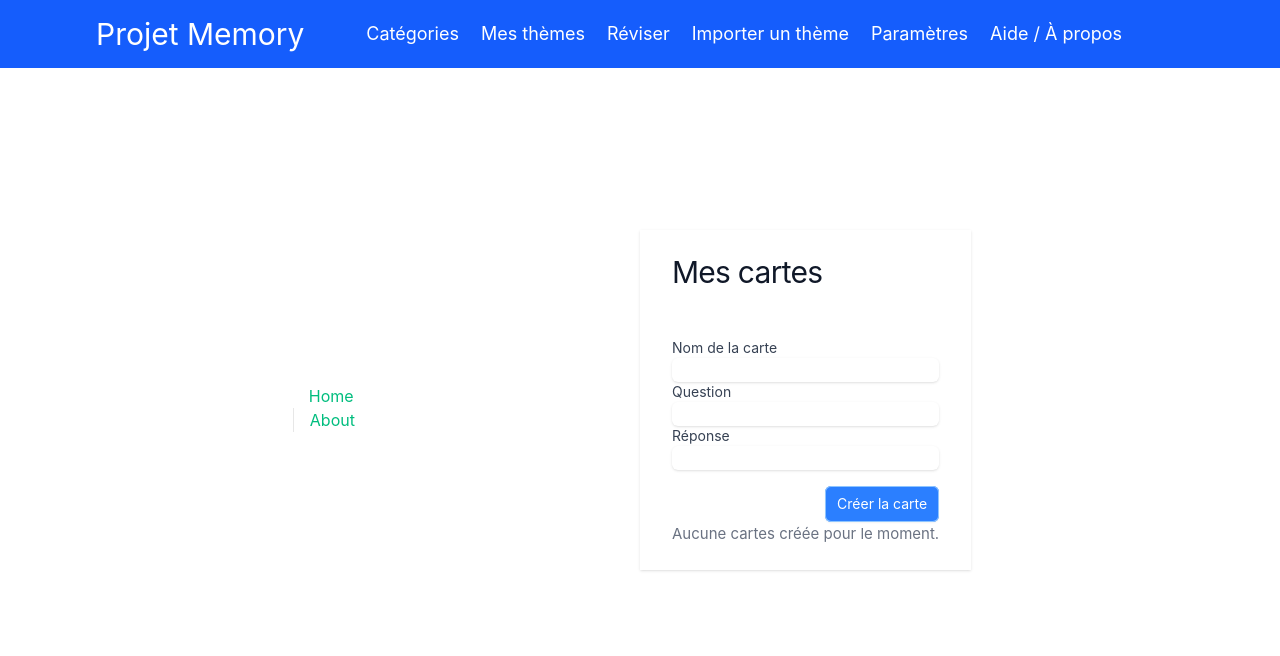
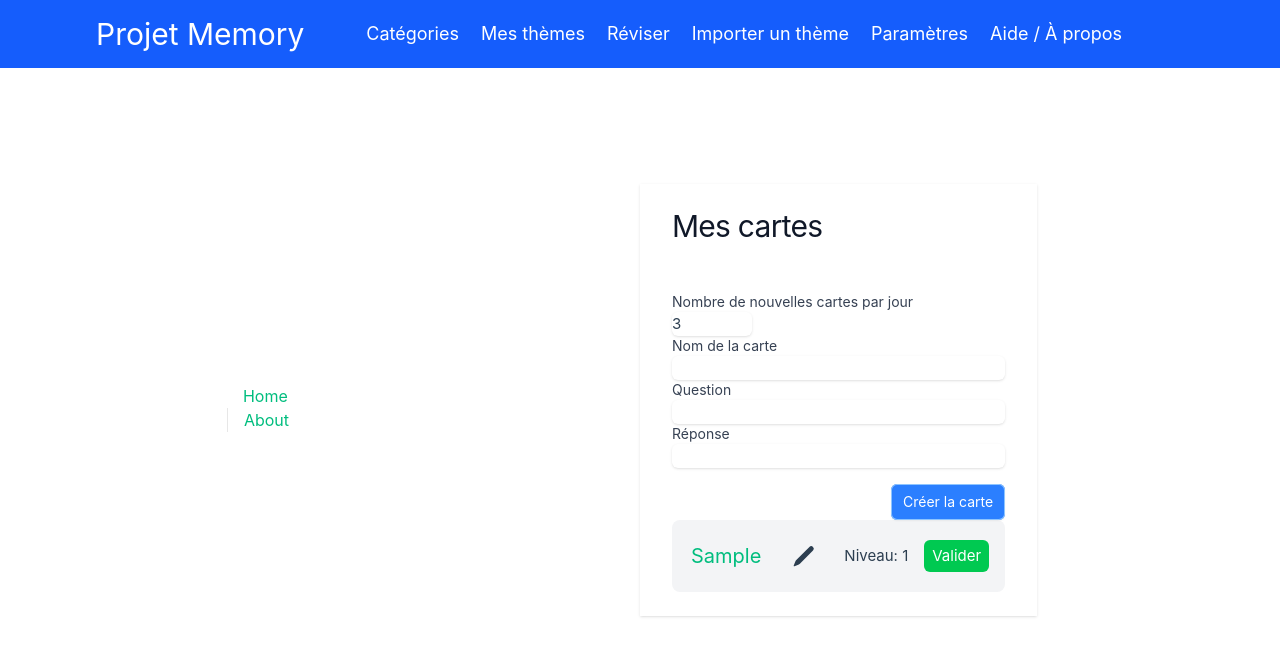
Before and after one commit to jlaron230/Projet-memory, a Vue app: page /CardTheme/1 in a window 1280 px wide. Both pictures are taken after typing "Sample", "Sample", "Sample" into the empty fields and a click on the button "Créer la carte". Shown: the top 656 px of the page. Built offline with nearby package versions, Linux system fonts and the light colour scheme.

Commit message:
fix-level

```diff
--- a/public/cards.js
+++ b/public/cards.js
@@ -1,83 +1,176 @@
 import { CACHE_CATEGORIES } from './categories.js'
 
-export const CACHE_CARDS = 'cards-v1';
-const MAX_CARDS_PER_DAY = 5;
+export const CACHE_CARDS = 'cards-v1'
+const MAX_CARDS_PER_DAY = 3
+const CACHE_SETTINGS = 'settings-v1'
+const REVIEW_INTERVALS = [1, 3, 7, 14, 30];
 
-export const createCard = async (themeId, name, options, value, CardResponse ,level = 1) => {
-  const cardData = JSON.stringify({themeId, name, options, value, responseCard: CardResponse, level, lastReviewed: null });
-  const request = new Request(`/cards/${themeId}/${name}`);
-  const responseObj = new Response(cardData, { status: 200, statusText: 'success' });
+// Fonction pour définir le nombre de nouvelles cartes par jour
+export const setMaxCardsPerDay = async (maxCards) => {
+  const cache = await caches.open(CACHE_SETTINGS);
+  const settings = JSON.stringify({ maxCardsPerDay: maxCards });
+  await cache.put('/settings/maxCardsPerDay', new Response(settings, { status: 200, statusText: 'success' }));
+  console.log(`Nombre de cartes par jour défini à ${maxCards}`);
+};
 
+// Fonction pour récupérer le paramètre du nombre de cartes par jour
+export const getMaxCardsPerDay = async () => {
+  const cache = await caches.open(CACHE_SETTINGS);
+  const response = await cache.match('/settings/maxCardsPerDay');
+  if (response) {
+    const data = await response.json();
+    return data.maxCardsPerDay || DEFAULT_MAX_CARDS_PER_DAY;
+  }
+  return DEFAULT_MAX_CARDS_PER_DAY;
+};
+
+export const createCard = async (themeId, name, options, value, CardResponse, level = 1) => {
+  const cardData = JSON.stringify({
+    themeId,
+    name,
+    options,
+    value,
+    responseCard: CardResponse,
+    level,
+    lastReviewed: null,
+    nextReview: new Date().toISOString().split('T')[0],
+  })
+  const request = new Request(`/cards/${themeId}/${name}`)
+  const responseObj = new Response(cardData, { status: 200, statusText: 'success' })
+
+  const cache = await caches.open(CACHE_CARDS)
+  const existingCard = await cache.match(request)
+  if (existingCard) {
+    console.warn(`La carte ${name} existe déjà dans le cache, ajout annulé.`)
+    return
+  }
+  await cache.put(request, responseObj)
+  console.log(`Carte ${name} mise en cache`)
+}
+
+export const updateCard = async (
+  themeId,
+  originalName,
+  newName,
+  options,
+  newQuestion,
+  originalQuestion,
+  newResponse,
+  originalResponse,
+  level,
+) => {
+  const cardData = JSON.stringify({
+    themeId,
+    name: newName,
+    options,
+    value: newQuestion,
+    responseCard: newResponse,
+    level,
+  })
+
+  const oldRequest = new Request(`/cards/${themeId}/${originalName}`)
+  const newRequest = new Request(`/cards/${themeId}/${newName}`)
+  const responseObj = new Response(cardData, { status: 200, statusText: 'success' })
+
+  const cache = await caches.open(CACHE_CARDS)
+
+  if (originalName !== newName) {
+    await cache.delete(oldRequest)
+  }
+
+  await cache.put(newRequest, responseObj)
+  console.log(
+    `Carte ${newName} mise à jour dans le cache avec question : ${newQuestion} et réponse : ${newResponse}`,
+  )
+}
+
+export const deleteCard = async (themeId, CardName) => {
+  const request = new Request(`/cards/${themeId}/${CardName}`)
+  const cache = await caches.open(CACHE_CARDS)
+  const deleted = await cache.delete(request)
+  if (deleted) {
+    console.log(`Carte ${CardName} supprimée du cache`)
+  } else {
+    console.warn(`Aucune Carte trouvée pour ${CardName} dans le cache`)
+  }
+}
+
+export async function getDailyCards() {
   const cache = await caches.open(CACHE_CARDS);
-  const existingCard = await cache.match(request);
-  if (existingCard) {
-    console.warn(`La carte ${name} existe déjà dans le cache, ajout annulé.`);
+  const keys = await cache.keys();
+  const today = new Date();
+
+  let dailyCards = [];
+
+  for (let request of keys) {
+    if (!request.url.includes('/cards/themeId/cardName')) continue;
+
+    const response = await cache.match(request);
+    const cardData = await response.json();
+
+    const nextReviewDate = new Date(cardData.nextReview);
+    if (nextReviewDate <= today) {
+      dailyCards.push(cardData);
+    }
+  }
+
+  return dailyCards;
+}
+
+export async function updateCardReview(themeId, cardName, success) {
+  const cache = await caches.open(CACHE_CARDS);
+  const key = `card-${themeId}-${cardName}`;
+
+  let cardData = await cache.match(key).then(res => res ? res.json() : null);
+
+  if (!cardData) {
+    console.warn(`Carte non trouvée dans le cache : ${cardName}`);
     return;
   }
-  await cache.put(request, responseObj);
-  console.log(`Carte ${name} mise en cache`);
-};
 
-export const updateCard = async (themeId, originalName, newName, options, newQuestion, originalQuestion, newResponse, originalResponse, level) => {
-  const cardData = JSON.stringify({themeId, name: newName, options, value: newQuestion, responseCard: newResponse, level });
+  let { level, nextReview } = cardData;
 
-  const oldRequest = new Request(`/cards/${themeId}/${originalName}`);
-  const newRequest = new Request(`/cards/${themeId}/${newName}`);
-  const responseObj = new Response(cardData, { status: 200, statusText: 'success' });
-
-  const cache = await caches.open(CACHE_CARDS);
-
-  if (originalName !== newName) {
-    await cache.delete(oldRequest);
+  if (success) {
+    level = Math.min(level + 1, 5); // Augmente le niveau, max 5
+  } else {
+    level = Math.max(level - 1, 1); // Diminue le niveau, min 1
   }
 
-  await cache.put(newRequest, responseObj);
-  console.log(`Carte ${newName} mise à jour dans le cache avec question : ${newQuestion} et réponse : ${newResponse}`);
-};
+  // Calculer la nouvelle date de révision en fonction du niveau
+  const daysToWait = [1, 3, 7, 14, 30]; // Espacement progressif
+  nextReview = new Date();
+  nextReview.setDate(nextReview.getDate() + daysToWait[level - 1]);
 
+  // Mettre à jour dans le cache
+  await cache.put(key, new Response(JSON.stringify({ ...cardData, level, nextReview })));
 
+  console.log(`Carte "${cardName}" mise à jour : niveau ${level}, prochaine révision le ${nextReview}`);
+}
 
-export const deleteCard = async (themeId, CardName) => {
-  const request = new Request(`/cards/${themeId}/${CardName}`);
-  const cache = await caches.open(CACHE_CARDS);
-  const deleted = await cache.delete(request);
-  if (deleted) {
-    console.log(`Carte ${CardName} supprimée du cache`);
-  } else {
-    console.warn(`Aucune Carte trouvée pour ${CardName} dans le cache`);
+export const validateCard = async (themeId, name, success) => {
+  const request = new Request(`/cards/${themeId}/${name}`)
+  const cache = await caches.open(CACHE_CARDS)
+  const response = await cache.match(request)
+  if (response) {
+    const card = await response.json();
+    const today = new Date();
+    if (success) {
+      card.level = Math.min(card.level + 1, 5);
+    } else {
+      card.level = Math.max(card.level - 1, 1);
+    }
+
+    const nextReviewDate = new Date(today);
+    nextReviewDate.setDate(today.getDate() + REVIEW_INTERVALS[card.level - 1]);
+    card.lastReviewed = today.toISOString().split('T')[0];
+    card.nextReview = nextReviewDate.toISOString().split('T')[0];
+
+    const updatedResponse = new Response(JSON.stringify(card), {
+      status: 200,
+      statusText: 'success',
+    });
+
+    await cache.put(request, updatedResponse);
+    console.log(`Carte ${name} mise à jour : Niveau ${card.level}, prochaine révision le ${card.nextReview}`);
   }
 };
-
-export const getDailyCards = async () => {
-  const cache = await caches.open(CACHE_CARDS);
-  const requests = await caches.keys();
-  const cards = await Promise.all(
-    requests.map(async (request) => {
-      const response = await cache.match(request);
-      return response ? response.json() : null;
-    })
-  )
-
-  const today = new Date().toISOString().split('T')[0];
-  const filteredCards = cards
-    .filter((card) => card && (!card.lastReviewed || card.lastReviewed !== today))
-    .sort((a, b) => b.level - a.level)
-    .slice(0, MAX_CARDS_PER_DAY);
-
-  return filteredCards;
-}
-
-export const validateCard = async (themeId, name) => {
-  const request = new Request(`/cards/${themeId}/${name}`);
-  const cache = await caches.open(CACHE_CARDS);
-  const response = await cache.match(request);
-
-  if (response) {
-    const card = await response.json();
-    card.level += 1;
-    card.lastReviewed = new Date().toISOString().split('T')[0];
-    const updatedResponse = new Response(JSON.stringify(card), { status: 200, statusText: 'success' });
-    await cache.put(request, updatedResponse);
-    console.log(`Carte ${name} validée, nouveau niveau : ${card.level}`);
-  }
-};
--- a/public/service-worker.js
+++ b/public/service-worker.js
@@ -1,6 +1,6 @@
 import { cacheAssets, cleanUpOldCaches, putInCache } from './cache.js'
 import { createCategory, deleteCategory, updateCategory, CACHE_CATEGORIES } from './categories.js'
-import { createCard, deleteCard, updateCard,  getDailyCards, validateCard } from './cards.js'
+import { createCard, deleteCard, updateCard,  getDailyCards, validateCard, setMaxCardsPerDay, getMaxCardsPerDay } from './cards.js'
 import { createTheme, updateTheme, deleteTheme} from './theme.js'
 // Définir le cache pour les assets
 const CACHE_ASSETS = 'assets-v1';
@@ -52,6 +52,15 @@ self.addEventListener('message', (event) => {
     deleteTheme(categoryId, name);
   }
 
+  if (event.data && event.data.type === 'SET_MAX_CARDS_PER_DAY') {
+    const { maxCards } = event.data.data;
+    setMaxCardsPerDay(maxCards);
+  }
+
+  if (event.data && event.data.type === 'GET_MAX_CARDS_PER_DAY') {
+    getMaxCardsPerDay().then(maxCards => event.ports[0].postMessage(maxCards));
+  }
+
   if (event.data && event.data.type === 'CREATE_CARD') {
     const { themeId, name, options, value, responseCard } = event.data.data;
     createCard( themeId, name, options, value, responseCard);
@@ -71,9 +80,9 @@ self.addEventListener('message', (event) => {
     getDailyCards().then(cards => event.ports[0].postMessage(cards));
   }
 
-  if (event.data && event.data.type === 'VALIDATE_CARD') { // Correction ici
-    const { themeId, name } = event.data.data;
-    validateCard(themeId, name);
+  if (event.data && event.data.type === 'VALIDATE_CARD') {
+    const { themeId, name, success  } = event.data.data;
+    updateCardReview(themeId, name, success );
   }
 
 });
--- a/src/components/cardTheme/cardTheme.vue
+++ b/src/components/cardTheme/cardTheme.vue
@@ -1,5 +1,5 @@
 <script setup lang="ts">
-import { ref, onMounted, computed } from 'vue'
+import { ref, onMounted, computed, watch } from 'vue'
 import buttondelete from '@/components/button/button-delete.vue'
 import { PencilIcon } from '@heroicons/vue/20/solid'
 import modalMemory from '@/components/cardTheme/modalMemory.vue'
@@ -14,8 +14,49 @@ const isModalOpen = ref(false)
 const selectedQuestion = ref<string | null>(null)
 const selectedNameCard = ref<string | null>(null)
 const selectedResponseCard = ref<string | null>(null)
-const props = defineProps<{themeId: string}>();
-const dailyNewCardLimit = 3;
+const props = defineProps<{ themeId: string }>()
+const dailyNewCardLimit = ref<number>(3)
+const totalReviewedToday = ref<number>(0)
+
+// Fonction pour sauvegarder la limite personnalisée dans le cache
+const saveLimitToCache = async () => {
+  if ('caches' in window) {
+    try {
+      const cache = await caches.open('settings-v1')
+      await cache.put('dailyNewCardLimit', new Response(JSON.stringify(dailyNewCardLimit.value)))
+      console.log('Limite quotidienne sauvegardée :', dailyNewCardLimit.value)
+    } catch (error) {
+      console.error('Erreur lors de la sauvegarde de la limite quotidienne', error)
+    }
+  }
+}
+
+// Fonction pour récupérer la limite personnalisée depuis le cache
+const loadLimitFromCache = async () => {
+  if ('caches' in window) {
+    try {
+      const cache = await caches.open('settings-v1')
+      const response = await cache.match('dailyNewCardLimit')
+      if (response) {
+        const limit = await response.json()
+        dailyNewCardLimit.value = limit
+        console.log('Limite quotidienne chargée :', limit)
+      }
+    } catch (error) {
+      console.error('Erreur lors du chargement de la limite quotidienne', error)
+    }
+  }
+}
+
+watch(dailyNewCardLimit, (newLimit) => {
+  saveLimitToCache()
+})
+
+// Fonction pour suivre le nombre total de cartes révisées aujourd'hui
+const updateTotalReviewedToday = () => {
+  const today = new Date().toISOString().split('T')[0]
+  totalReviewedToday.value = cards.value.filter((card) => card.lastReviewed === today).length
+}
 
 // Fonction pour activer et désactiver la modal
 const modalVisible = (question: string, nameCard: string, responseC: string) => {
@@ -27,7 +68,11 @@ const modalVisible = (question: string, nameCard: string, responseC: string) =>
 
 // Filtrage des thèmes en fonction de la catégorie sélectionnée
 const filteredThemes = computed(() => {
-  return cards.value.filter((card) => card.themeId == props.themeId);
+  const today = new Date().toISOString().split('T')[0]
+  return cards.value.filter(
+    (card) =>
+      card.themeId == props.themeId && (!card.nextReviewDate || card.nextReviewDate <= today),
+  )
 })
 
 const closeModal = () => {
@@ -39,9 +84,9 @@ const closeModal = () => {
 
 const sortedCards = computed(() => {
   return cards.value
-  .filter((card) => card.themeId == props.themeId)
-  .sort((a, b) => a.level - b.level)
-    .slice(0, dailyNewCardLimit)
+    .filter((card) => card.themeId === props.themeId)
+    .sort((a, b) => ((a.lastReviewed || '') > (b.lastReviewed || '') ? 1 : -1))
+    .slice(0, dailyNewCardLimit.value)
 })
 
 // Fonction pour activer l'édition
@@ -56,18 +101,29 @@ const toggleEdit = (cards: any) => {
 
 // Fonction pour créer une nouvelle carte
 const CreateCards = () => {
-  if (!CardName.value.trim() && !CardQuestion.value.trim() && !CardResponse.value.trim()) {
+  if (!CardName.value.trim() || !CardQuestion.value.trim() || !CardResponse.value.trim()) {
     alert('Le nom de la carte et la question est requis')
     return
   }
 
+  const today = new Date().toISOString().split('T')[0]
+  const todayCards = cards.value.filter((card) => card.lastReviewed === today).length
+  console.log(todayCards)
+  if (todayCards >= dailyNewCardLimit.value) {
+    alert(`Vous avez atteint la limite de ${dailyNewCardLimit.value} cartes par jour`)
+    return
+  } else {
     const cardData = {
       name: CardName.value,
       value: CardQuestion.value,
       responseCard: CardResponse.value,
       themeId: props.themeId,
       level: 1,
+      lastReviewed: null,
     }
+
+    // ✅ Mettre à jour immédiatement `cards.value` pour afficher la carte
+    cards.value.push(cardData)
 
     // Envoi de la carte au Service Worker
     if (navigator.serviceWorker && navigator.serviceWorker.controller) {
@@ -76,13 +132,10 @@ const CreateCards = () => {
         data: cardData,
       })
       console.log('Carte envoyée au Service Worker:', cardData)
-
-    // Ajout immédiat de la carte dans la liste
-    cards.value.push(cardData)
     } else {
       console.error('Service Worker non disponible')
     }
-
+  }
   // Réinitialisation des champs du formulaire
   CardName.value = ''
   CardQuestion.value = ''
@@ -90,81 +143,77 @@ const CreateCards = () => {
 }
 
 const validateCard = async (card: any) => {
-  if (card.level < 5) {
-    card.level++;
-    card.lastReviewed = new Date().toISOString().split('T')[0]; // Ajouter la date de révision
-    await updateCardInCache(card);
+  const today = new Date().toISOString().split('T')[0]
 
-    // Mettre à jour la liste des cartes en remplaçant la carte modifiée
-    const index = cards.value.findIndex(c => c.name === card.name && c.themeId === card.themeId);
+  // Ne pas valider plusieurs fois par jour
+  if (card.lastReviewed === today) {
+    alert("Vous avez déjà révisé cette carte aujourd'hui.")
+    return
+  }
+
+  // Délais de révision basés sur le niveau
+  const intervals = [1, 2, 5, 10, 30] // jours d'attente pour chaque niveau
+  card.level = Math.min(card.level + 1, intervals.length - 1)
+
+  // Calculer la prochaine date de révision
+  const nextReview = new Date()
+  nextReview.setDate(nextReview.getDate() + intervals[card.level])
+  card.nextReviewDate = nextReview.toISOString().split('T')[0]
+
+  card.lastReviewed = today // Mettre à jour la date de révision
+  await updateCardInCache(card)
+
+  // Mettre à jour la liste des cartes
+  const index = cards.value.findIndex((c) => c.name === card.name && c.themeId === card.themeId)
   if (index !== -1) {
-      cards.value[index] = { ...card };
+    cards.value[index] = { ...card }
   }
-  } else {
-    console.log("Carte mémorisée complètement !");
+  await getCardsFromCache();
 }
-};
 
 const updateCardInCache = async (updatedCard: any) => {
   if ('caches' in window) {
     try {
-      const cache = await caches.open('cards-v1');
-      const requestUrl = `/cards/${encodeURIComponent(updatedCard.themeId)}/${encodeURIComponent(updatedCard.name)}`;
+      const cache = await caches.open('cards-v1')
+      const requestUrl = `/cards/${encodeURIComponent(updatedCard.themeId)}/${encodeURIComponent(updatedCard.name)}`
 
       // Supprimer l'ancienne version de la carte
-      const requests = await cache.keys();
-      for (const request of requests) {
-        if (new URL(request.url).pathname === requestUrl) {
-          await cache.delete(request);
-        }
-      }
+      const existing = await cache.match(requestUrl)
+      if (existing)
+      await cache.put(new Request(requestUrl), new Response(JSON.stringify(updatedCard)))
 
-      // Ajouter la version mise à jour
-      await cache.put(new Request(requestUrl), new Response(JSON.stringify(updatedCard)));
-      console.log("Carte mise à jour dans le cache :", updatedCard);
+      console.log('Carte mise à jour dans le cache :', updatedCard)
     } catch (error) {
-      console.error("Erreur lors de la mise à jour du cache", error);
-    }
-  }
-};
-
-// Fonction pour récupérer les cartes depuis le cache
-const getCardsFromCache = async () => {
-  if (navigator.serviceWorker && navigator.serviceWorker.controller) {
-    const cache = await caches.open('cards-v1');
-    const cachedCards = [];
-
-    const cacheKeys = await cache.keys();
-    console.log('Clés du cache :', cacheKeys);
-
-    for (const request of cacheKeys) {
-      const requestUrl = new URL(request.url);
-      if (requestUrl.pathname.startsWith('/cards/')) {
-        try {
-          const response = await cache.match(request);
-          if (response && response.ok) {
-            const cardData = await response.json();
-            cachedCards.push(cardData);
-          }
-        } catch (error) {
-          console.error('Erreur lors de la récupération de la carte du cache :', error);
+      console.error('Erreur lors de la mise à jour du cache', error)
     }
   }
 }
 
-    // Filtrer correctement les cartes pour éviter les doublons
-    const uniqueCards = cachedCards.filter((card, index, self) =>
-      index === self.findIndex(c => c.name === card.name && c.themeId === card.themeId)
-    );
+// Fonction pour récupérer les cartes depuis le cache
+const getCardsFromCache = async () => {
+  if (!('caches' in window)) return
 
-    cards.value = uniqueCards;
-    console.log('Cartes après récupération du cache :', cards.value);
+  try {
+    const cache = await caches.open('cards-v1')
+    const keys = await cache.keys()
+    const themeCards = keys
+      .filter((request) => new URL(request.url).pathname.includes(`/cards/${props.themeId}/`)) // Filtrer directement les cartes par themeId
+      .map(async (request) => {
+        const response = await cache.match(request)
+        return response ? await response.json() : null
+      })
+
+    const resolvedCards = await Promise.all(themeCards)
+    cards.value = resolvedCards.filter(card => card !== null)
+    console.log('✅ Cartes récupérées :', cards.value) // Log
+  } catch (error) {
+    console.error('❌ Erreur récupération cache:', error)
   }
-};
+}
 
 // Fonction pour mettre à jour une carte
 const PutCards = () => {
-  if (!CardName.value.trim() && !CardQuestion.value.trim() && !CardResponse.value.trim()) {
+  if (!CardName.value.trim() || !CardQuestion.value.trim() || !CardResponse.value.trim()) {
     alert('Le nom de la carte et la question est requis')
     return
   }
@@ -172,19 +221,15 @@ const PutCards = () => {
   // Mise à jour de la carte dans le tableau local de Vue
   const cardIndex = cards.value.findIndex((c) => c.name === editingCard.value.name)
   if (cardIndex !== -1) {
-    cards.value = cards.value.map((c, i) =>
-      i === cardIndex
-        ? {
-            themeId: props.themeId,
+    const updatedCard = {
+      ...cards.value[cardIndex], // Garde les anciennes valeurs
       name: CardName.value,
       value: CardQuestion.value,
       responseCard: CardResponse.value,
     }
-        : c,
-    )
+    cards.value[cardIndex] = updatedCard
+    updateCardInCache(updatedCard) // Met à jour dans le cache
   }
-
-  updateCardInCache(cards.value[cardIndex]);
 
   // Envoi de la mise à jour au Service Worker pour qu'il mette à jour le cache
   if (navigator.serviceWorker && navigator.serviceWorker.controller) {
@@ -198,20 +243,12 @@ const PutCards = () => {
         originalResponse: editingCard.value.responseCard,
         newResponse: CardResponse.value,
         themeId: props.themeId,
+        level: editingCard.value.level,
       },
     })
   }
 
   // Désactiver l'édition après avoir sauvegardé
-  isEditable.value = false
-  editingCard.value = null
-  CardName.value = ''
-  CardQuestion.value = ''
-  CardResponse.value = ''
-}
-
-// Fonction pour annuler l'édition
-const cancelEdit = () => {
   isEditable.value = false
   editingCard.value = null
   CardName.value = ''
@@ -239,7 +276,11 @@ const DeleteCards = async (cardName: string) => {
           break
         }
       }
-      navigator.serviceWorker?.controller?.postMessage({ type: 'DELETE_CARD', cardName: cardName, themeId: props.themeId })
+      navigator.serviceWorker?.controller?.postMessage({
+        type: 'DELETE_CARD',
+        cardName: cardName,
+        themeId: props.themeId,
+      })
     } catch (error) {
       console.error('Erreur lors de la suppression du cache', error)
     }
@@ -249,10 +290,12 @@ const DeleteCards = async (cardName: string) => {
 onMounted(() => {
   if (navigator.serviceWorker) {
     navigator.serviceWorker.ready
-      .then((registration) => {
+      .then(() => {
         console.log('Service Worker est prêt')
         // Appelle la fonction pour récupérer les cartes à partir du cache ici
         getCardsFromCache()
+        loadLimitFromCache() // Charger la limite personnalisée
+        updateTotalReviewedToday()
       })
       .catch((error) => {
         console.error("Service Worker n'est pas prêt :", error)
@@ -270,6 +313,19 @@ onMounted(() => {
     </div>
     <!-- Formulaire pour créer une carte -->
     <div class="mx-auto max-w-7xl px-4 py-6 sm:px-6 lg:px-8">
+      <!-- Champ pour modifier la limite quotidienne -->
+      <div class="mb-4">
+        <label for="limit" class="block text-sm font-medium text-gray-700"
+          >Nombre de nouvelles cartes par jour</label
+        >
+        <input
+          id="limit"
+          v-model.number="dailyNewCardLimit"
+          type="number"
+          min="1"
+          class="mt-1 block w-20 rounded-md border-gray-300 shadow-sm focus:border-indigo-500 focus:ring focus:ring-indigo-200 focus:ring-opacity-50"
+        />
+      </div>
       <form @submit.prevent="CreateCards" class="mt-5 flex flex-col gap-4">
         <div>
           <label for="cardName" class="block text-sm font-medium text-gray-700"
@@ -317,7 +373,7 @@ onMounted(() => {
           :key="index"
           class="bg-gray-100 p-4 rounded-lg flex gap-4"
         >
-          <div v-if="sortedCards.length > 0"  class="flex items-center gap-4">
+          <div v-if="sortedCards.length > 0" class="flex items-center gap-4">
             <!-- Afficher le nom de la carte si on n'est pas en mode édition -->
             <h2 v-if="editingCard?.name !== card.name" class="text-xl font-semibold text-gray-900">
               <a href="#" @click.prevent="modalVisible(card.value, card.name, card.responseCard)">{{
@@ -364,8 +420,17 @@ onMounted(() => {
             <button @click.prevent="toggleEdit(card)">
               <PencilIcon class="px-3 py-2 w-[3rem]" />
             </button>
-            <span class="text-sm text-gray-500">Niveau: {{ card.level }}</span>
-            <button @click="validateCard(card)" class="bg-green-500 text-white px-2 py-1 rounded-md">Valider</button>
+            <span
+              :class="`text-${card.level === 1 ? 'green' : card.level === 2 ? 'blue' : 'red'}-500`"
+            >
+              Niveau: {{ card.level }}
+            </span>
+            <button
+              @click="validateCard(card)"
+              class="bg-green-500 text-white px-2 py-1 rounded-md"
+            >
+              Valider
+            </button>
           </div>
         </div>
       </div>
```
Also changed, not shown: public/theme.js (line endings or trailing spaces). Lines whose indentation alone changed are shown as unchanged.
